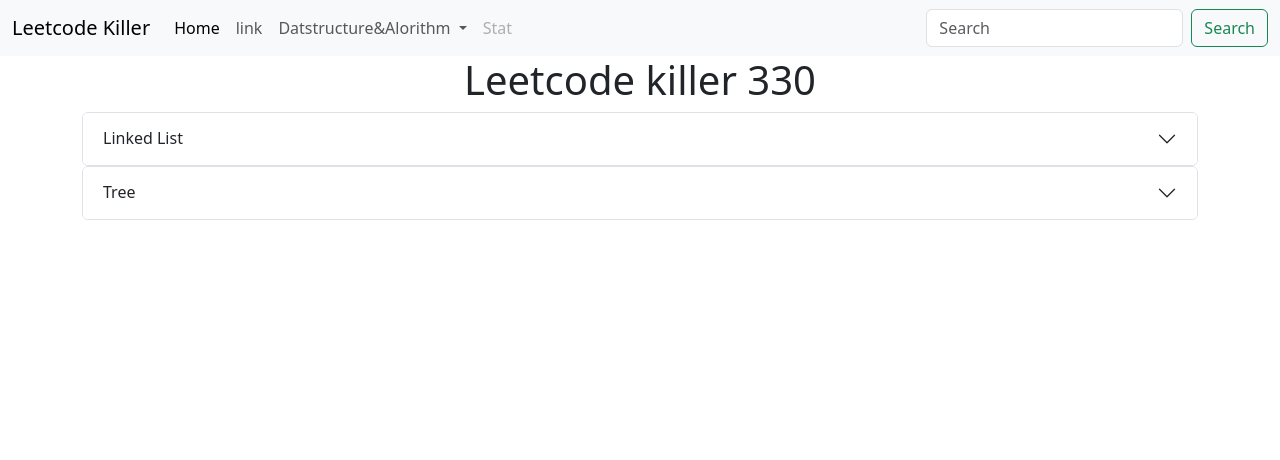
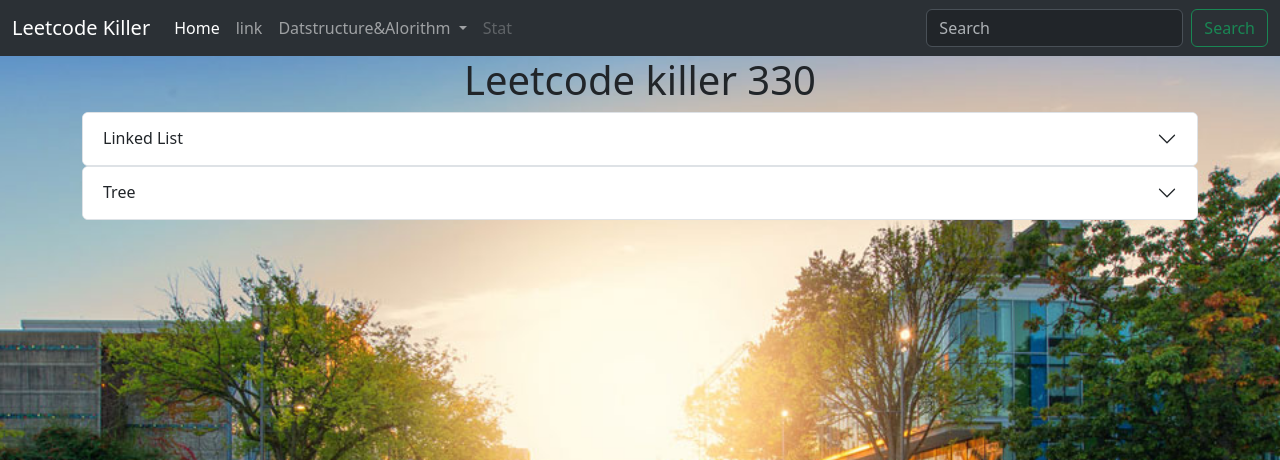
Before and after one commit to Althrun-sun/leetcode_killer, a Flask app: page / in a window 1280 px wide. Shown: the top 460 px of the page. Run offline with Flask 3, Linux system fonts and the light colour scheme.

Commit message:
background

```diff
--- a/static/css/base.css
+++ b/static/css/base.css
@@ -1,5 +1,5 @@
 body {
-    background-image: url('/static/images/your-background-image.jpg'); /* 指定背景图片的路径 */
+    background-image: url('/static/images/UBC.jpg'); /* 指定背景图片的路径 */
     background-size: cover; /* 背景图片覆盖整个元素 */
     background-position: center center; /* 背景图片居中显示 */
     background-repeat: no-repeat; /* 不重复显示背景图片 */
--- a/templates/components/navbar.html
+++ b/templates/components/navbar.html
@@ -1,4 +1,4 @@
-<nav class="navbar navbar-expand-lg bg-body-tertiary">
+<nav class="navbar navbar-expand-lg bg-body-tertiary" data-bs-theme="dark">
     <div class="container-fluid">
       <a class="navbar-brand" href="#">Leetcode Killer</a>
       <button class="navbar-toggler" type="button" data-bs-toggle="collapse" data-bs-target="#navbarSupportedContent" aria-controls="navbarSupportedContent" aria-expanded="false" aria-label="Toggle navigation">
--- a/templates/index.html
+++ b/templates/index.html
@@ -8,6 +8,7 @@
     <meta name="viewport" content="width=device-width, initial-scale=1.0">
     <title>Document</title>
     <link href="https://cdn.jsdelivr.net/npm/bootstrap@5.3.0-alpha3/dist/css/bootstrap.min.css" rel="stylesheet" integrity="sha384-KK94CHFLLe+nY2dmCWGMq91rCGa5gtU4mk92HdvYe+M/SXH301p5ILy+dN9+nJOZ" crossorigin="anonymous">
+    <link rel="stylesheet" href="../static/css/base.css">
 </head>
 <body>
 {% include 'components/navbar.html' %}
```
Also changed, not shown: static/images/UBC.jpg.
